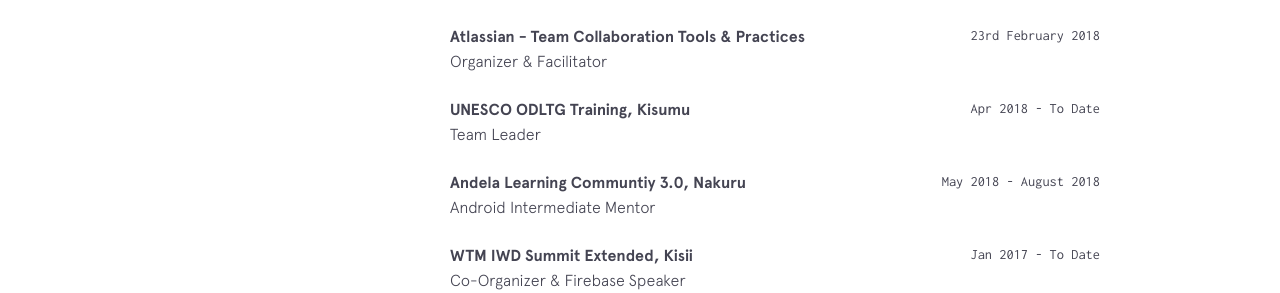
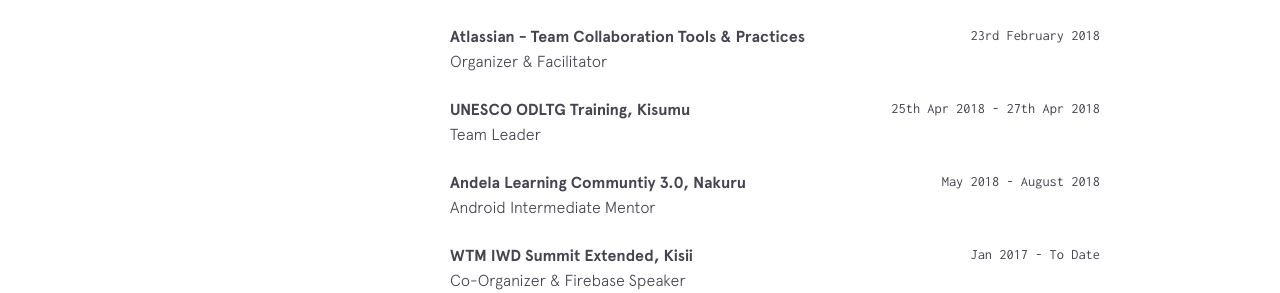
Before and after one commit to Timtech4u/timtech4u.github.io, a Jekyll site: the page built from index.html, in a window 1280 px wide and 900 px high, scrolled down 5488 px. Shown: the part 189-482 px from the top of the window. Built offline with Jekyll 4.4.1, drawn with Linux system fonts in a browser that asks for light colours; nearby versions of some CDN libraries.

```diff
--- a/_data/conferences.yml
+++ b/_data/conferences.yml
@@ -9,13 +9,13 @@
   position: Organizer & Mobile Web Speaker
 
 - company: Atlassian - Team Collaboration Tools & Practices
-  url: https://comingsoon.com
+  url: https://aug.atlassian.com/events/details/atlassian-nairobi-presents-team-collaboration-tools-and-practices-1
   time: 23rd February 2018
   position: Organizer & Facilitator
 
 - company: UNESCO ODLTG Training, Kisumu
-  url: https://odltg.org/about-the-project/
-  time: Apr 2018 - To Date
+  url: http://www.unesco.org/new/en/member-states/single-view/news/young_people_develop_mobile_applications_for_preservation_of/
+  time: 25th Apr 2018 - 27th Apr 2018
   position: Team Leader
 
 - company: Andela Learning Communtiy 3.0, Nakuru
```
